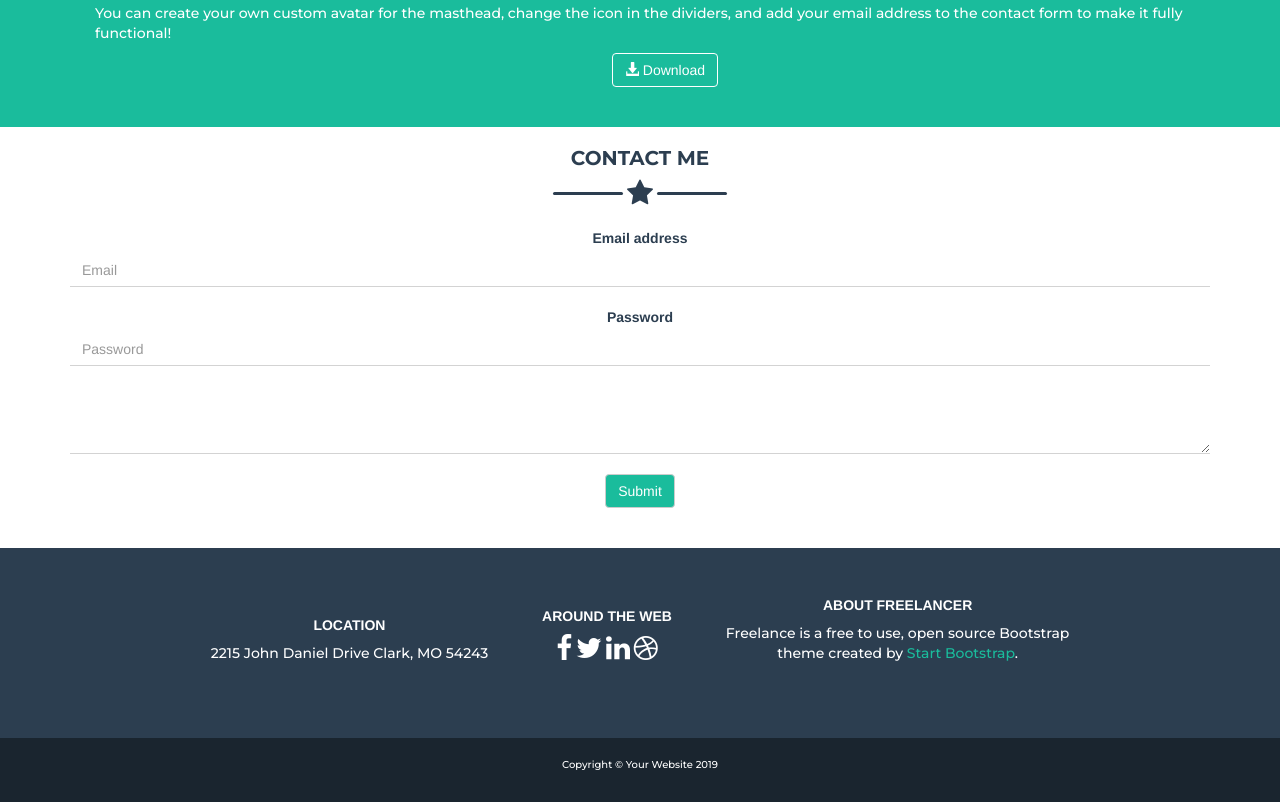
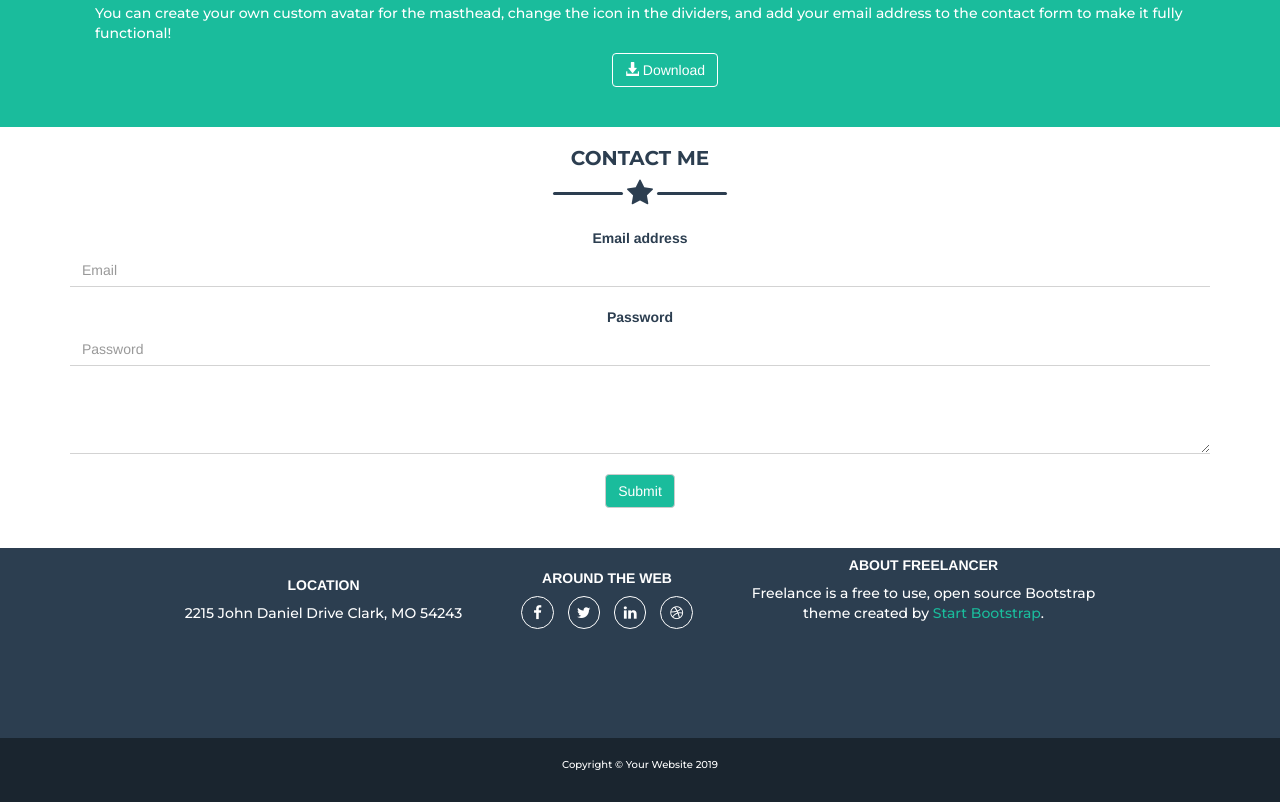
Before and after one commit to lucavont/html-css-bootstrap-freelancer, a plain HTML site: page index.html in a window 1280 px wide. Shown: the part 1440-2242 px from the top of the page. Drawn offline with nearby package versions, Linux system fonts and the light colour scheme.

Commit message:
Added socials rounded border
Added socials rounded border and a different color while hovering them

```diff
--- a/css/style.css
+++ b/css/style.css
@@ -136,10 +136,27 @@ footer h5 {
   font-weight: 600;
 }
 footer .location, .around-the-web, .about {
-  margin-top: 40px;
+  /* margin-top: 40px; */
+}
+footer .container .positioning {
+  height: 150px;
+  vertical-align: middle;
 }
 footer a {
   color: white;
+  display: inline-block;
+  width: 3.25rem;
+  height: 3.25rem;
+  line-height: 3.25rem;
+  font-size: 1.5rem;
+  border: 1px solid white;
+  border-radius: 100%;
+  margin-right: 0.5rem;
+  margin-left: 0.5rem;
+}
+footer a:hover {
+  background-color: white;
+  color: #2c3e50;
 }
 footer .copyright {
   background-color: #1a252f;
--- a/index.html
+++ b/index.html
@@ -92,20 +92,22 @@
     </section>
     <footer>
       <div class="container">
+        <div class="positioning">
           <div class="location">
             <h5>location</h5>
             <p>2215 John Daniel Drive Clark, MO 54243</p>
           </div>
           <div class="around-the-web">
             <h5>around the web</h5>
-          <a href=""><i class="fa fa-facebook fa-2x" aria-hidden="true"></i></a>
-          <a href=""><i class="fa fa-twitter fa-2x" aria-hidden="true"></i></a>
-          <a href=""><i class="fa fa-linkedin fa-2x" aria-hidden="true"></i></a>
-          <a href=""><i class="fa fa-dribbble fa-2x" aria-hidden="true"></i></a>
+            <a href=""><i class="fa fa-facebook" aria-hidden="true"></i></a>
+            <a href=""><i class="fa fa-twitter" aria-hidden="true"></i></a>
+            <a href=""><i class="fa fa-linkedin" aria-hidden="true"></i></a>
+            <a href=""><i class="fa fa-dribbble" aria-hidden="true"></i></a>
           </div>
           <div class="about">
             <h5>about freelancer</h5>
             <p>Freelance is a free to use, open source Bootstrap <br>theme created by <span>Start Bootstrap</span>.</p>
+          </div>
         </div>
       </div>
       <div class="copyright">
```
Lines whose indentation alone changed are shown as unchanged.
